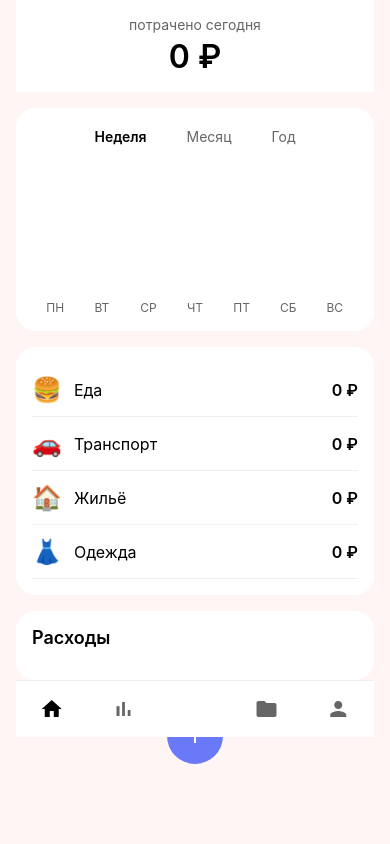
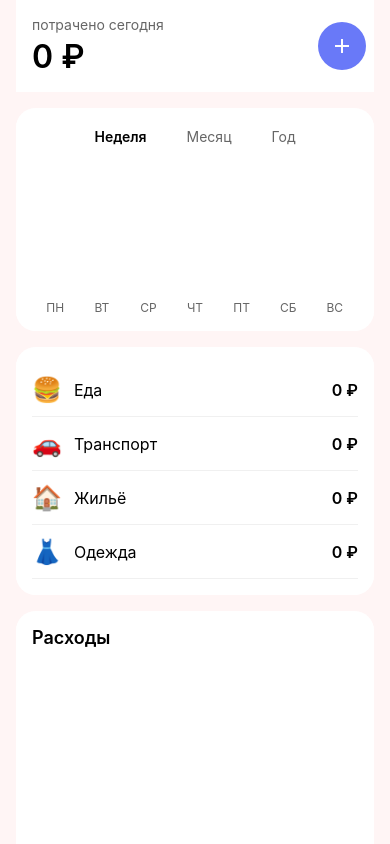
Before and after one commit to Romarioagrow/DailyExpensesApp, a React Native app: screen / in a window 390 px wide. Shown: the top 844 px of the page. Built offline with nearby package versions, Linux system fonts and the light colour scheme.

Commit message:
скролинг бар итемов

```diff
--- a/App.js
+++ b/App.js
@@ -1,5 +1,5 @@
 import React, { useState, useEffect } from 'react';
-import { View, StyleSheet, SafeAreaView, StatusBar, TouchableOpacity } from 'react-native';
+import { View, StyleSheet, SafeAreaView, StatusBar } from 'react-native';
 import AsyncStorage from '@react-native-async-storage/async-storage';
 import ExpensesList from './components/ExpensesList';
 import TotalSpending from './components/TotalSpending';
@@ -8,7 +8,6 @@ import BottomNavBar from './components/BottomNavBar';
 import WeeklyChart from './components/WeeklyChart';
 import CategorySummary from './components/CategorySummary';
 import uuid from 'react-native-uuid';
-import Icon from 'react-native-vector-icons/MaterialIcons';
 
 const App = () => {
   const [expenses, setExpenses] = useState([]);
@@ -66,7 +65,10 @@ const App = () => {
     <SafeAreaView style={styles.container}>
       <StatusBar barStyle="dark-content" backgroundColor="#FFF" />
       <View style={styles.content}>
-        <TotalSpending amount={getTodayTotal()} />
+        <TotalSpending
+          amount={getTodayTotal()}
+          onAddPress={() => setShowModal(true)}
+        />
 
         <View style={styles.card}>
           <WeeklyChart
@@ -86,13 +88,6 @@ const App = () => {
             onDelete={deleteExpense}
           />
         </View>
-
-        <TouchableOpacity
-          style={styles.addButton}
-          onPress={() => setShowModal(true)}
-        >
-          <Icon name="add" size={24} color="#FFF" />
-        </TouchableOpacity>
 
         <AddExpenseModal
           visible={showModal}
@@ -121,19 +116,6 @@ const styles = StyleSheet.create({
     marginTop: 16,
     overflow: 'hidden',
   },
-  addButton: {
-    position: 'absolute',
-    bottom: 80,
-    right: '50%',
-    transform: [{ translateX: 28 }],
-    width: 56,
-    height: 56,
-    borderRadius: 28,
-    backgroundColor: '#6979F8',
-    justifyContent: 'center',
-    alignItems: 'center',
-    elevation: 4,
-  },
 });
 
 export default App;
--- a/components/ExpensesList.js
+++ b/components/ExpensesList.js
@@ -1,57 +1,55 @@
 import React from 'react';
-import { View, Text, StyleSheet, ScrollView, TouchableOpacity } from 'react-native';
+import { View, Text, StyleSheet, TouchableOpacity, ScrollView } from 'react-native';
 import { format, isToday, isYesterday } from 'date-fns';
 import { ru } from 'date-fns/locale';
 
 const EXPENSE_ICONS = {
   'Продукты': '🍔',
   'Транспорт': '🚗',
+  'Жильё': '🏠',
+  'Одежда': '👗',
   'Метро': '🚇',
-  'Автобус': '🚌',
-  'Одежда': '👗',
-  'Жильё': '🏠',
+};
+
+const formatDate = (date) => {
+  const expenseDate = new Date(date);
+  if (isToday(expenseDate)) {
+    return `Сегодня ${format(expenseDate, 'HH:mm')}`;
+  }
+  if (isYesterday(expenseDate)) {
+    return `Вчера ${format(expenseDate, 'HH:mm')}`;
+  }
+  return format(expenseDate, 'd MMMM HH:mm', { locale: ru });
 };
 
 const ExpensesList = ({ expenses, onDelete }) => {
-  const formatDate = (date) => {
-    const expenseDate = new Date(date);
-    const today = new Date();
-    const yesterday = new Date(today);
-    yesterday.setDate(yesterday.getDate() - 1);
-
-    if (expenseDate.toDateString() === today.toDateString()) {
-      return `Сегодня ${format(expenseDate, 'HH:mm')}`;
-    } else if (expenseDate.toDateString() === yesterday.toDateString()) {
-      return `Вчера ${format(expenseDate, 'HH:mm')}`;
-    } else {
-      return format(expenseDate, 'd MMMM', { locale: ru });
-    }
-  };
-
   return (
     <View style={styles.container}>
       <Text style={styles.title}>Расходы</Text>
-      <ScrollView style={styles.scrollContent}>
+      <View style={styles.listContainer}>
+        <ScrollView>
           {expenses.map((expense) => (
             <TouchableOpacity
               key={expense.id}
               style={styles.expenseItem}
               onLongPress={() => onDelete(expense.id)}
             >
-            <View style={styles.expenseIcon}>
-              <Text style={styles.icon}>{EXPENSE_ICONS[expense.category] || '📝'}</Text>
+              <Text style={styles.icon}>
+                {EXPENSE_ICONS[expense.category] || '💰'}
+              </Text>
+              <View style={styles.expenseInfo}>
+                <Text style={styles.expensePlace}>{expense.place || expense.category}</Text>
+                <Text style={styles.expenseDate}>
+                  {formatDate(expense.date)}
+                </Text>
               </View>
-            <View style={styles.expenseInfo}>
-              <Text style={styles.expensePlace}>{expense.place || ''}</Text>
-              <Text style={styles.expenseCategory}>{expense.category}</Text>
-            </View>
-            <View style={styles.expenseDetails}>
-              <Text style={styles.expenseAmount}>{expense.amount} ₽</Text>
-              <Text style={styles.expenseDate}>{formatDate(expense.date)}</Text>
-            </View>
+              <Text style={styles.expenseAmount}>
+                {Number(expense.amount).toLocaleString('ru-RU')} ₽
+              </Text>
             </TouchableOpacity>
           ))}
         </ScrollView>
+      </View>
     </View>
   );
 };
@@ -67,25 +65,19 @@ const styles = StyleSheet.create({
     marginBottom: 16,
     color: '#000',
   },
-  scrollContent: {
-    maxHeight: 200,
+  listContainer: {
+    height: 300,
   },
   expenseItem: {
     flexDirection: 'row',
-    justifyContent: 'space-between',
     alignItems: 'center',
     paddingVertical: 12,
     borderBottomWidth: 1,
     borderBottomColor: '#F0F0F0',
   },
-  expenseIcon: {
-    width: 40,
-    height: 40,
-    justifyContent: 'center',
-    alignItems: 'center',
-  },
   icon: {
     fontSize: 24,
+    marginRight: 12,
   },
   expenseInfo: {
     flex: 1,
@@ -93,26 +85,18 @@ const styles = StyleSheet.create({
   expensePlace: {
     fontSize: 16,
     color: '#000',
-    marginBottom: 4,
-  },
-  expenseCategory: {
-    fontSize: 14,
-    color: '#666',
-  },
-  expenseDetails: {
-    alignItems: 'flex-end',
-  },
-  expenseAmount: {
-    fontSize: 16,
-    fontWeight: '600',
-    color: '#000',
-    marginLeft: 16,
   },
   expenseDate: {
     fontSize: 12,
     color: '#666',
     marginTop: 4,
   },
+  expenseAmount: {
+    fontSize: 16,
+    fontWeight: '500',
+    color: '#000',
+    marginLeft: 16,
+  },
 });
 
 export default ExpensesList;
--- a/components/TotalSpending.js
+++ b/components/TotalSpending.js
@@ -1,11 +1,20 @@
 import React from 'react';
-import { View, Text, StyleSheet } from 'react-native';
+import { View, Text, StyleSheet, TouchableOpacity } from 'react-native';
+import Icon from 'react-native-vector-icons/MaterialIcons';
 
-const TotalSpending = ({ amount }) => {
+const TotalSpending = ({ amount, onAddPress }) => {
   return (
     <View style={styles.container}>
-      <Text style={styles.title}>потрачено сегодня</Text>
-      <Text style={styles.amount}>{amount.toLocaleString('ru-RU')} ₽</Text>
+      <View style={styles.content}>
+        <Text style={styles.title}>потрачено сегодня</Text>
+        <Text style={styles.amount}>{amount.toLocaleString('ru-RU')} ₽</Text>
+      </View>
+      <TouchableOpacity
+        style={styles.addButton}
+        onPress={onAddPress}
+      >
+        <Icon name="add" size={24} color="#FFF" />
+      </TouchableOpacity>
     </View>
   );
 };
@@ -13,8 +22,15 @@ const TotalSpending = ({ amount }) => {
 const styles = StyleSheet.create({
   container: {
     backgroundColor: '#FFF',
+    flexDirection: 'row',
     alignItems: 'center',
+    justifyContent: 'space-between',
     paddingVertical: 16,
+    paddingLeft: 16,
+    paddingRight: 8,
+  },
+  content: {
+    flex: 1,
   },
   title: {
     fontSize: 14,
@@ -26,6 +42,15 @@ const styles = StyleSheet.create({
     fontWeight: '600',
     color: '#000',
   },
+  addButton: {
+    width: 48,
+    height: 48,
+    borderRadius: 24,
+    backgroundColor: '#6979F8',
+    justifyContent: 'center',
+    alignItems: 'center',
+    elevation: 4,
+  },
 });
 
 export default TotalSpending;
```
Lines whose indentation alone changed are shown as unchanged.
